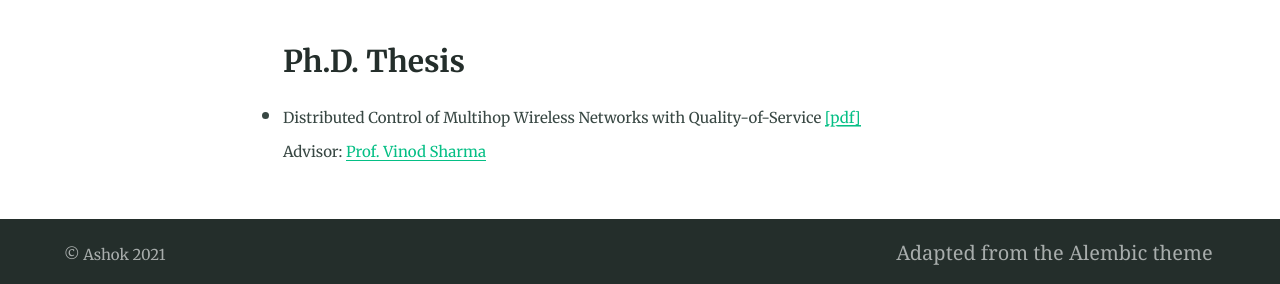
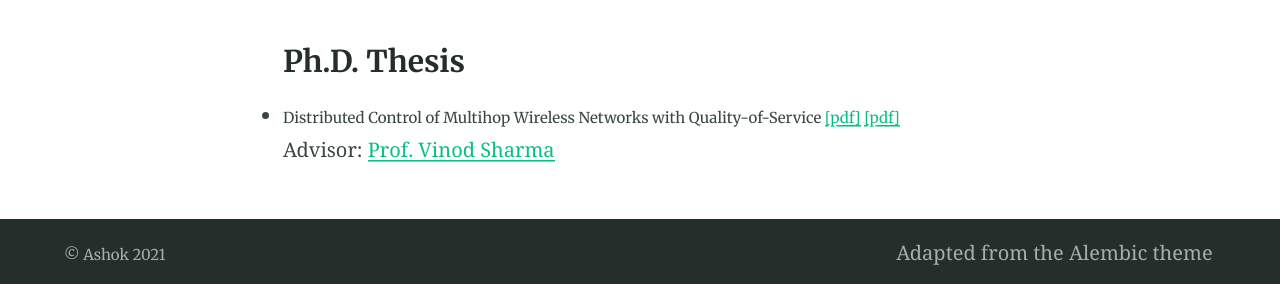
Before and after one commit to ashokkri/ashokkri.github.io, a Jekyll site: the page built from index.md, in a window 1280 px wide. Shown: the part 2045-2329 px from the top of the page. Built offline with Jekyll 4.4.1, drawn with Linux system fonts in a browser that asks for light colours.

Commit message:
Update index.md

```diff
--- a/index.md
+++ b/index.md
@@ -59,5 +59,6 @@ I obtained my Ph.D. from the Indian Institute of Science (IISc), Bangalore in 20
 
 ### Ph.D. Thesis
 
-   - <small>Distributed Control of Multihop Wireless Networks with Quality-of-Service <a href="ashokkri.github.io/pdfs/thesis_ashok.pdf" target="_blank">[pdf]</a>
+   - <small>Distributed Control of Multihop Wireless Networks with Quality-of-Service <a href="ashokkri.github.io/pdfs/thesis_ashok.pdf" target="_blank">[pdf]</a>      [[pdf]](https://ashokkri.github.io/pdfs/thesis_ashok.pdf)
+
      Advisor: [Prof. Vinod Sharma](https://ece.iisc.ac.in/~vinod/)
```
